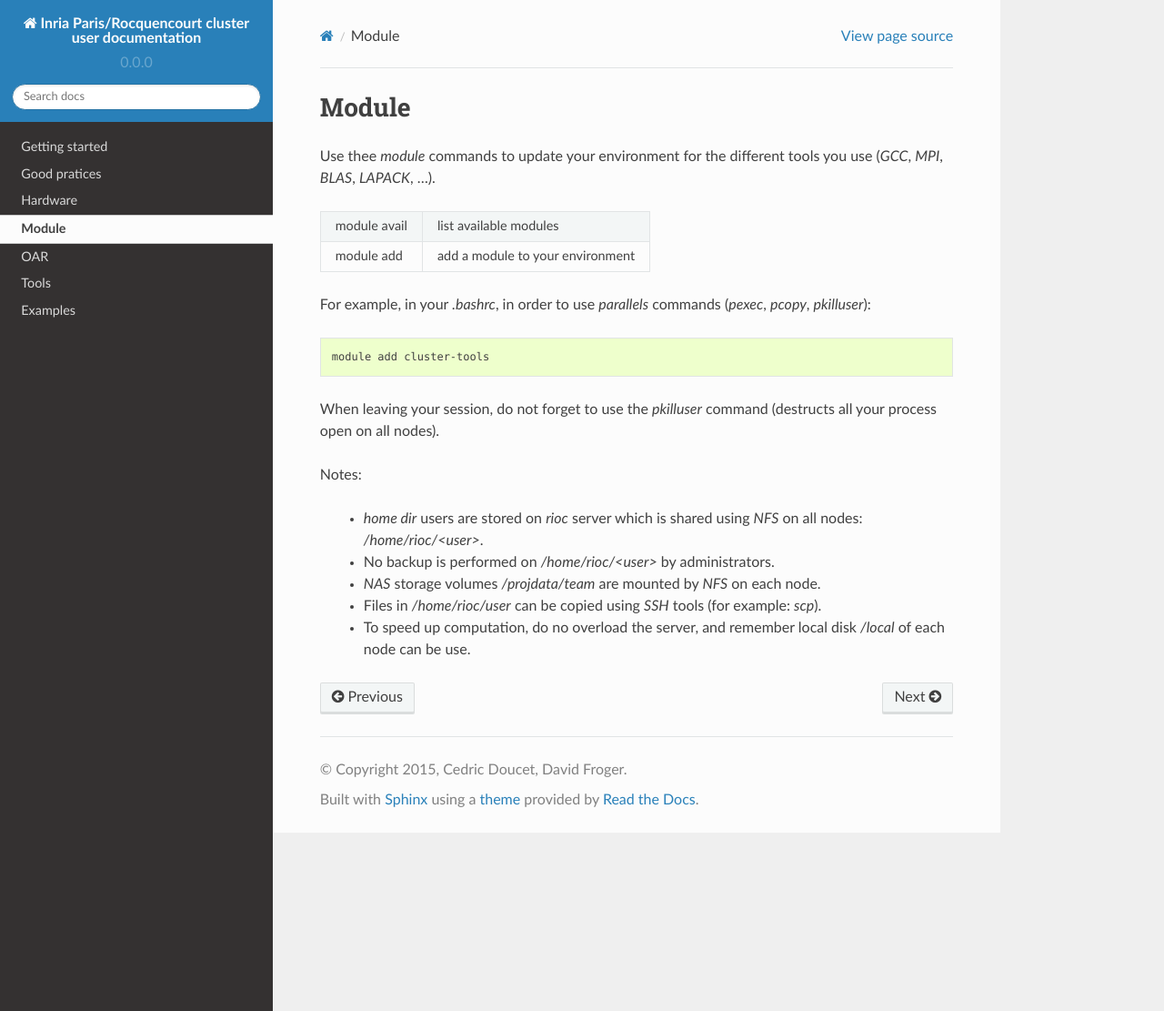
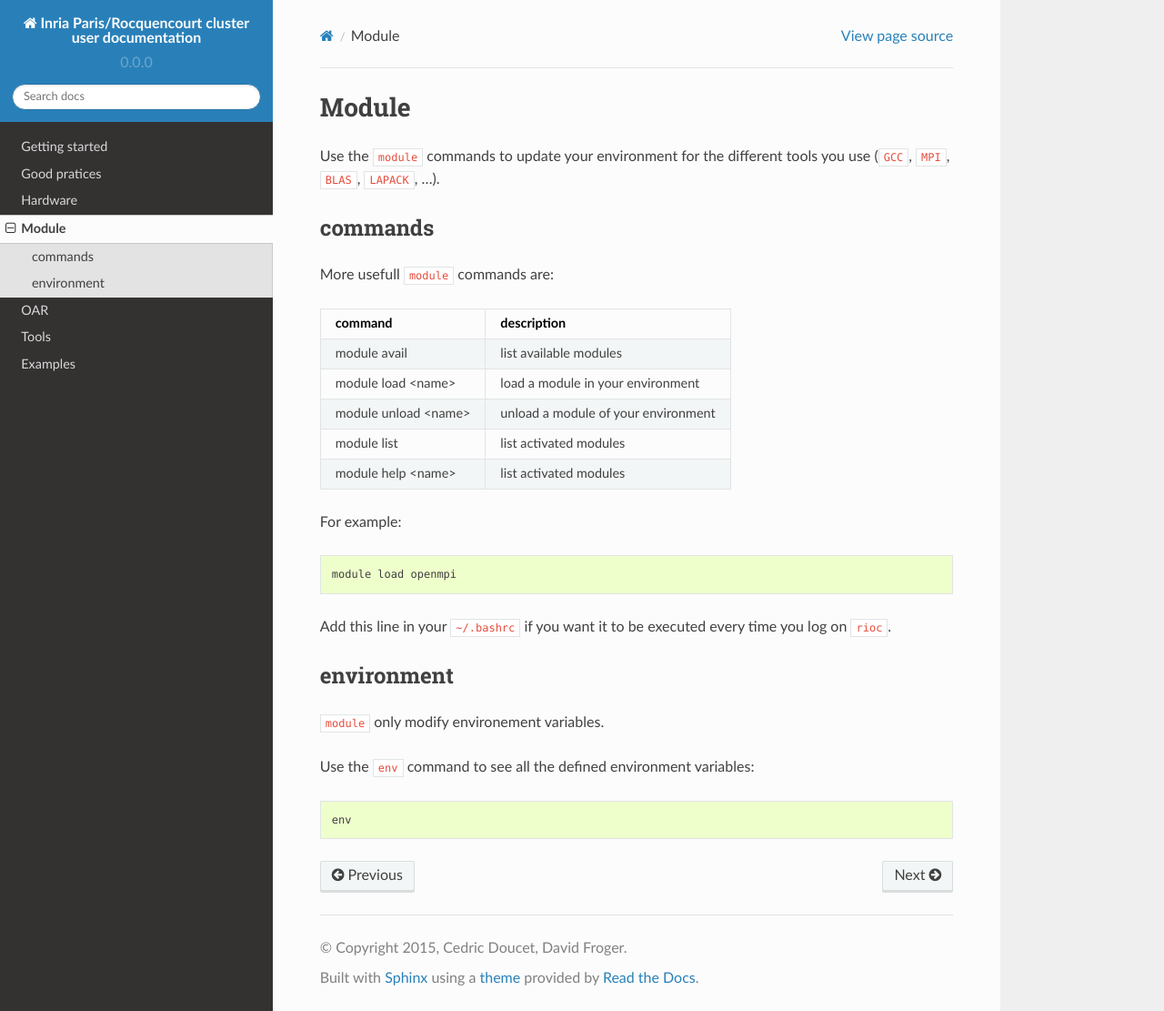
Before and after one commit to abertout/rioc, a Sphinx documentation site: the page built from doc/module.rst, in a window 1280 px wide and 1111 px high. Shown: the whole window at 91% size. Built offline with Sphinx 7.4.7 and the Read the Docs theme 2.0.0, drawn with Linux system fonts in a browser that asks for light colours.

Commit message:
Reformat module section

```diff
--- a/doc/module.rst
+++ b/doc/module.rst
@@ -1,35 +1,44 @@
 Module
 ===========================
 
-Use thee `module` commands to update your environment for the different tools
-you use (`GCC`, `MPI`, `BLAS`, `LAPACK`, ...).
+Use the ``module`` commands to update your environment for the different tools
+you use (``GCC``, ``MPI``, ``BLAS``, ``LAPACK``, ...).
+
+commands
+---------------------------
+
+More usefull ``module`` commands are:
 
 +------------------------+-------------------------------------+
+| command                | description                         |
++========================+=====================================+
 | module avail           | list available modules              |
 +------------------------+-------------------------------------+
-| module add             | add a module to your environment    |
+| module load <name>     | load a module in your environment   |
++------------------------+-------------------------------------+
+| module unload <name>   | unload a module of your environment |
++------------------------+-------------------------------------+
+| module list            | list activated modules              |
++------------------------+-------------------------------------+
+| module help <name>     | list activated modules              |
 +------------------------+-------------------------------------+
 
-For example, in your `.bashrc`, in order to use `parallels` commands (`pexec`,
-`pcopy`, `pkilluser`):
+For example:
 
 .. code-block:: bash
 
-    module add cluster-tools
+    module load openmpi
 
-When leaving your session, do not forget to use the `pkilluser` command
-(destructs all your process open on all nodes).
+Add this line in your ``~/.bashrc`` if you want it to be executed every time
+you log on ``rioc``.
 
-Notes:
+environment
+---------------------------
 
-    - `home dir` users are stored on `rioc` server which is shared using `NFS`
-      on all nodes: `/home/rioc/<user>`.
+``module`` only modify environement variables.
 
-    - No backup is performed on `/home/rioc/<user>` by administrators.
+Use the ``env`` command to see all the defined environment variables:
 
-    - `NAS` storage volumes `/projdata/team` are mounted by `NFS` on each node.
+.. code-block:: bash
 
-    - Files in `/home/rioc/user` can be copied using `SSH` tools (for example: `scp`).
-
-    - To speed up computation, do no overload the server, and remember local
-      disk `/local` of each node can be use.
+    env
```
Also changed, not shown: doc/good_practices.rst (+8 -0 lines), doc/hardware.rst (+10 -0 lines).
